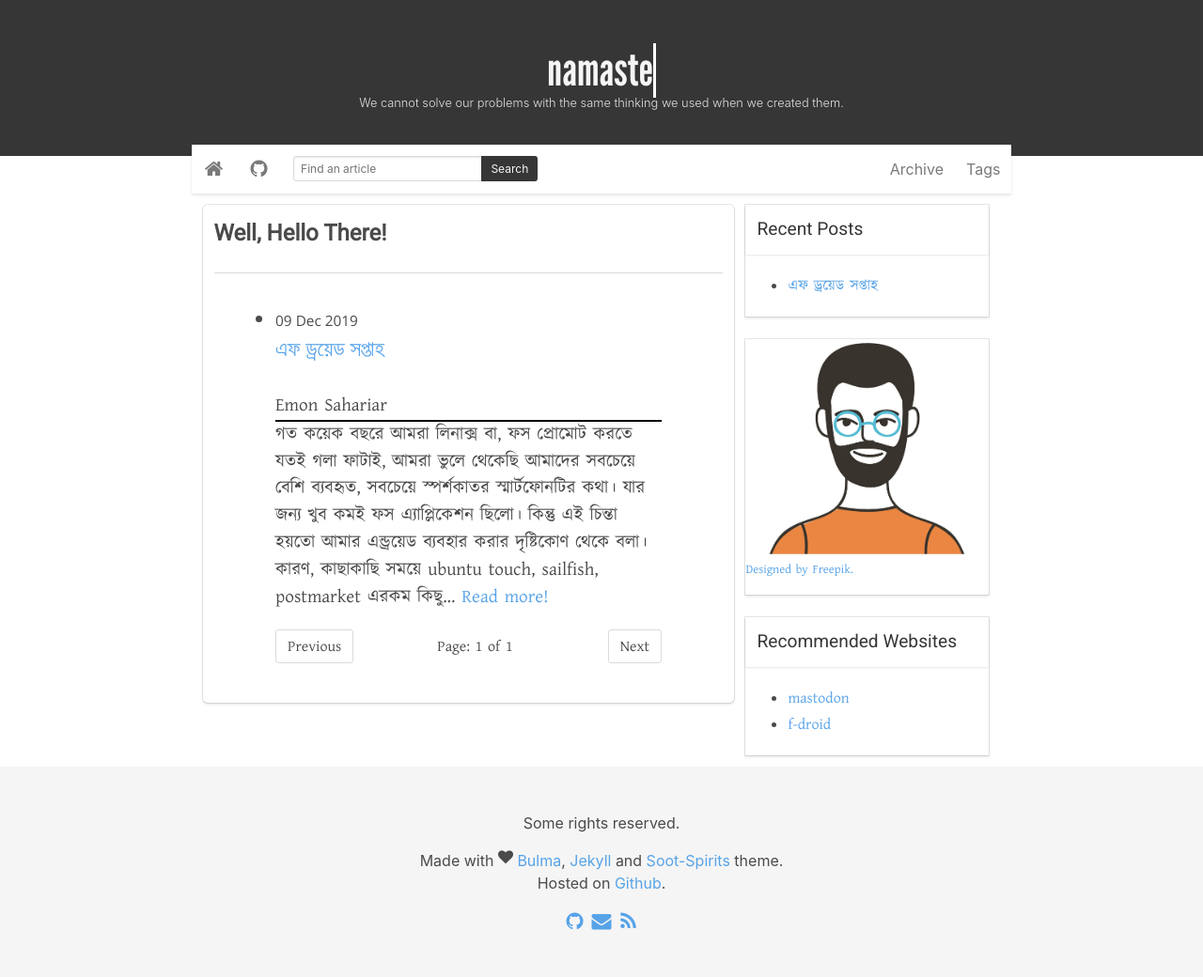
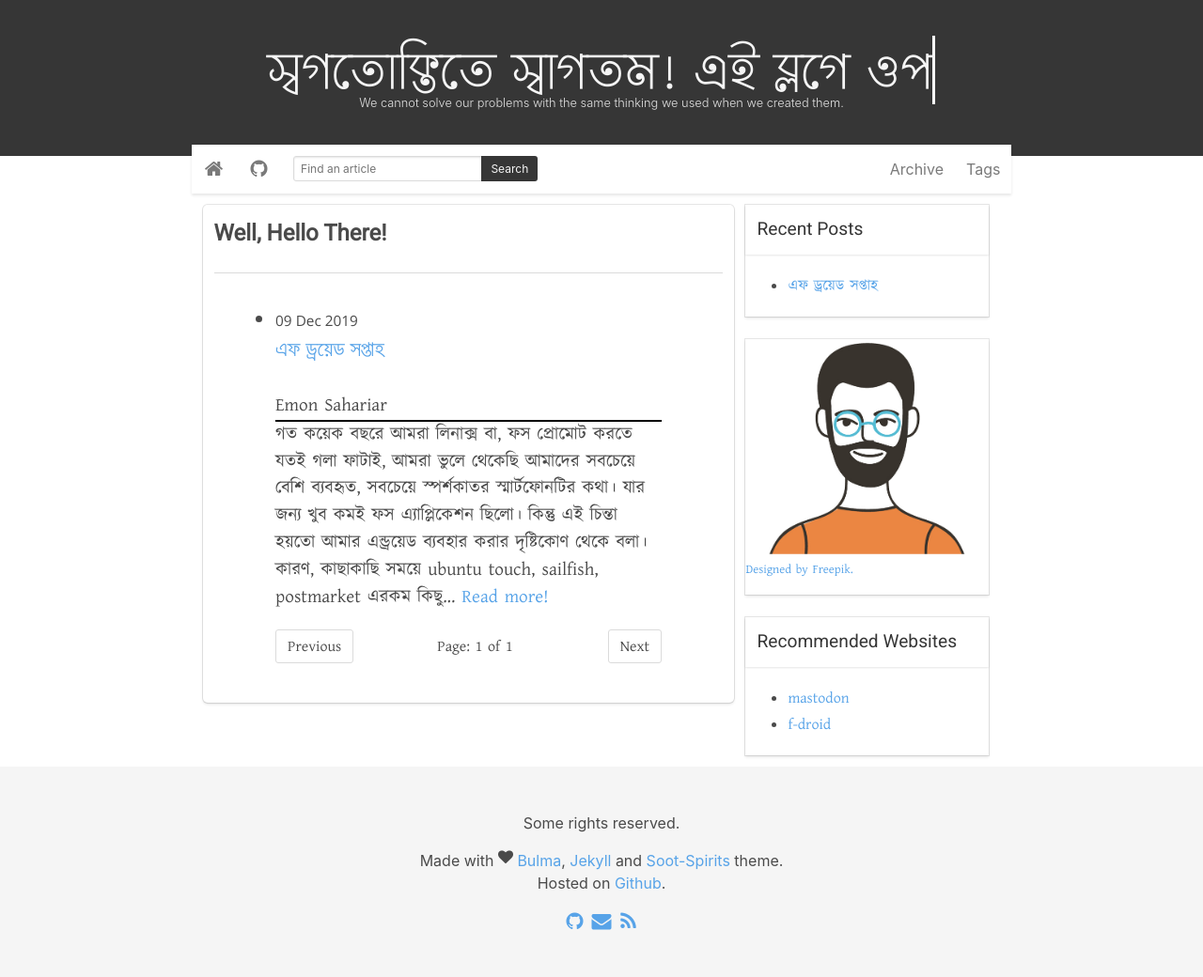
Before and after one commit to Emonshr/emonshr.github.io, a Jekyll site: the page built from index.html, in a window 1280 px wide. Shown: the whole page at 94% size. Built offline with Jekyll 4.4.1, drawn with Linux system fonts in a browser that asks for light colours; the list of posts is cut into pages by our own code; comment, search, counter and statistics services are not loaded.

Commit message:
banner title and license text

```diff
--- a/_layouts/default.html
+++ b/_layouts/default.html
@@ -9,8 +9,10 @@
   <div class="hero-body">
     <div class="container">
         <h1 class="title">
-          <span class="typewrite" data-period="2000" data-type='[ "hello", "namaste", "assalam o alaikum",
-          "sat srī akāl", "khammaghani", "hola", "bonjour", "nomoskaar", "guten tag", "kumusta", "salut", "nômoshkar"]'>
+                  <span class="typewrite" data-period="0" data-type='[ "স্বগতোক্তিতে স্বাগতম! এই ব্লগে ওপেন সোর্স,  বইপত্র ও",  "ফিকশান সহ বহু বিষয়েই লেখা হয়।", "এর একজনই লেখক, ইমন।"]'>
+
+          <!--  <span class="typewrite" data-period="2000" data-type='[ "hello", "namaste", "assalam o alaikum",
+          "sat srī akāl", "khammaghani", "hola", "bonjour", "nomoskaar", "guten tag", "kumusta", "salut", "nômoshkar"]'> -->
             <span class="wrap"></span>
           </span>
         </h1>
--- a/_posts/2019-12-09-এফ.markdown
+++ b/_posts/2019-12-09-এফ.markdown
@@ -67,5 +67,5 @@ _(চলবে)_
 
 
 **_এই লেখাটি  Creative Commons এর CC BY 4.0 ![CCBY4](/assets/images/ccby4.png)  এর অধীন। আপনি লেখাটি শর্তসাপেক্ষে  পরিবর্তন, পরিবর্ধন করে প্রকাশ করতে পারেন ও চাইলে বাণিজ্যিক কাজে ব্যবহার করতে পারেন।_**
-**_অন্যতম শর্ত:  আপনাকে অবশ্যই লেখাটি প্রকাশের পর লেখকের নাম উল্লেখ করতে হবে। লেখাটিতে পরিবর্তন আনলে পরিবর্তন আনার কথাটিও খোলাখুলি বলতে হবে।_**
+**_প্রাথমিক শর্ত:  আপনাকে অবশ্যই লেখাটি লেখকের নাম সহ প্রকাশ করতে হবে। লেখাটিতে পরিবর্তন আনলে পরিবর্তন আনার কথাটিও খোলাখুলি বলতে হবে।_**
 **_বিস্তারিত দেখুন [এখানে](https://creativecommons.org/licenses/by/4.0/deed.bn)।_**
--- a/assets/css/custom.css
+++ b/assets/css/custom.css
@@ -5,6 +5,11 @@
 @font-face {
     font-family: 'Kalpurush';
     src: url('Kalpurush.ttf') format('truetype');
+}
+
+@font-face {
+    font-family: 'Charukola';
+    src: url('Charukola.ttf') format('truetype');
 }
 
 /*
@@ -40,7 +45,8 @@
 }
 
 h1.title > span {
-    font-family: "League Gothic", "Arial Narrow", Arial, sans-serif;
+   /* font-family: "League Gothic", "Arial Narrow", Arial, sans-serif;*/
+    font-family: Charukola;
     margin-bottom: 1.75rem;
     font-size: 1.5em;
 }
```
Also changed, not shown: _config.yml (line endings or trailing spaces), assets/css/Charukola.ttf (added), assets/css/NikoshBAN.ttf (deleted).
